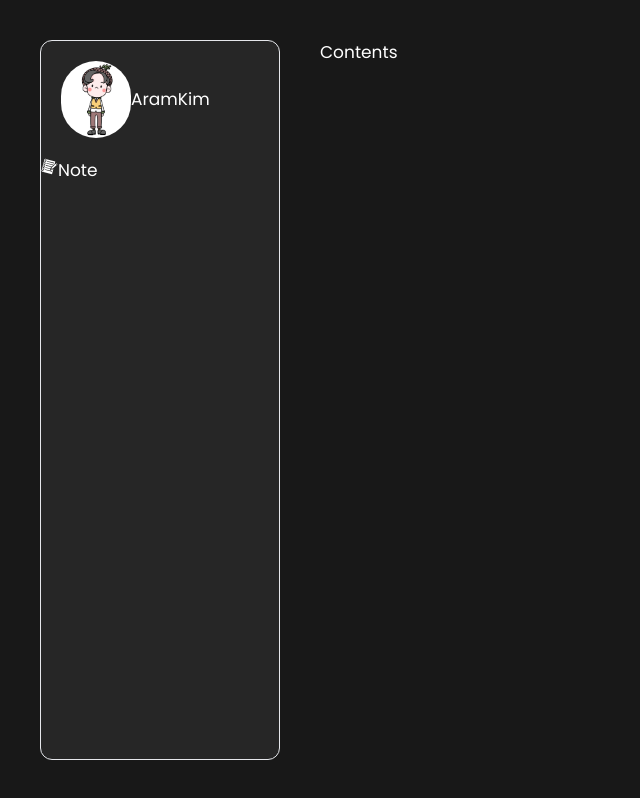
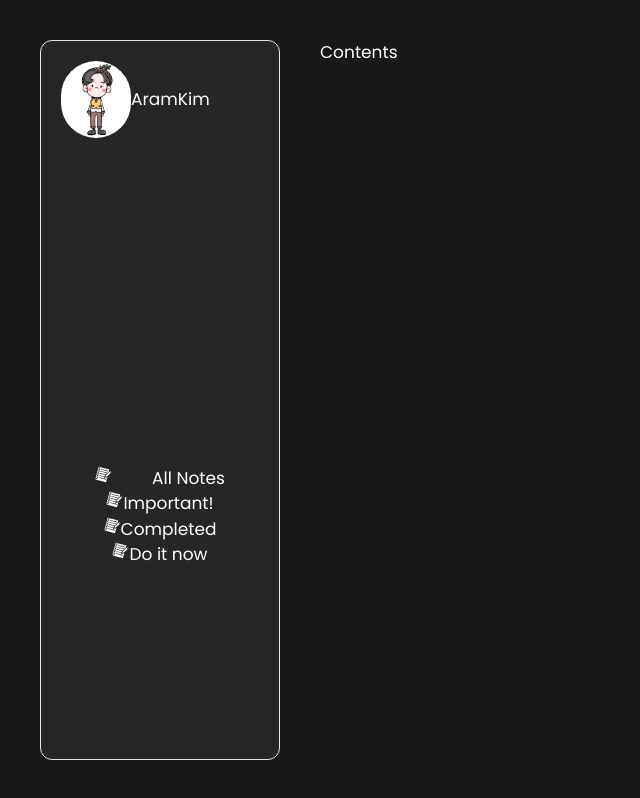
Before and after one commit to AramKim37/Todo, a Next.js app: page / in a window 1280 px wide. Shown: the top 798 px of the page, without its empty margins (0-640 px from the left). Built offline with nearby package versions, Linux system fonts and the light colour scheme.

Commit message:
adding list

```diff
--- a/app/components/sidebar/Sidebar.jsx
+++ b/app/components/sidebar/Sidebar.jsx
@@ -6,7 +6,7 @@ import { GiNotebook } from "react-icons/gi";
 const Sidebar = () => {
   return (
     <div className="w-[15rem] bg-neutral-800 border border-white-200 rounded-xl">
-      <div className="flex p-5 w-max">
+      <div className="flex p-5 justify-between">
         <Image
           width={70}
           height={70}
@@ -19,10 +19,22 @@ const Sidebar = () => {
           <span>Kim</span>
         </h1>
       </div>
-      <ul className="">
+      <ul className="flex flex-col p-5 w-full items-center justify-center h-full">
+        <li className="flex gap-10">
+          <GiNotebook />
+          <h1>All Notes</h1>
+        </li>
         <li className="flex ">
           <GiNotebook />
-          <h1>Note</h1>
+          <h1>Important!</h1>
+        </li>
+        <li className="flex ">
+          <GiNotebook />
+          <h1>Completed</h1>
+        </li>
+        <li className="flex ">
+          <GiNotebook />
+          <h1>Do it now</h1>
         </li>
       </ul>
     </div>
```
